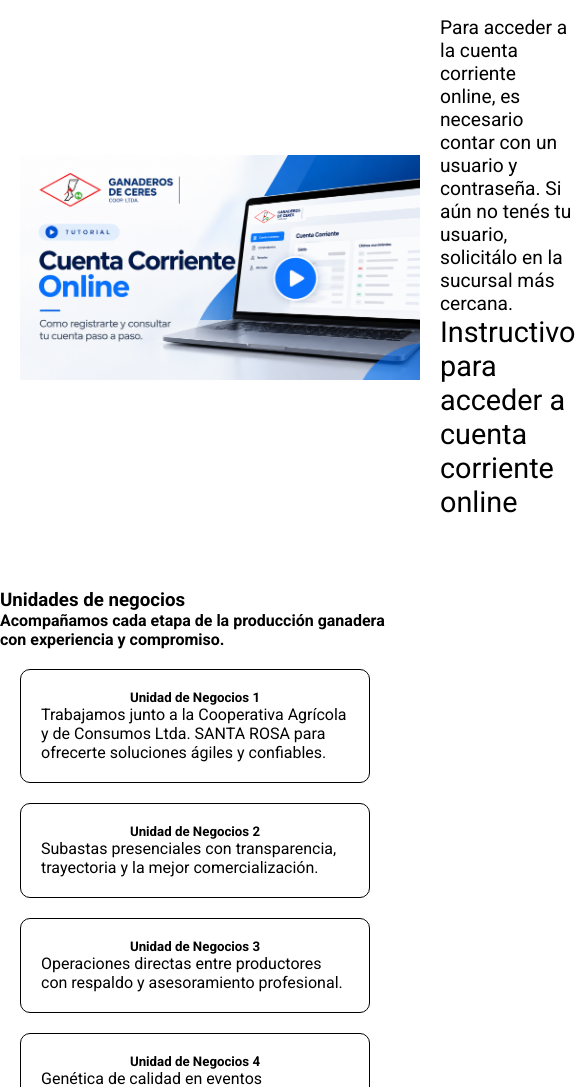
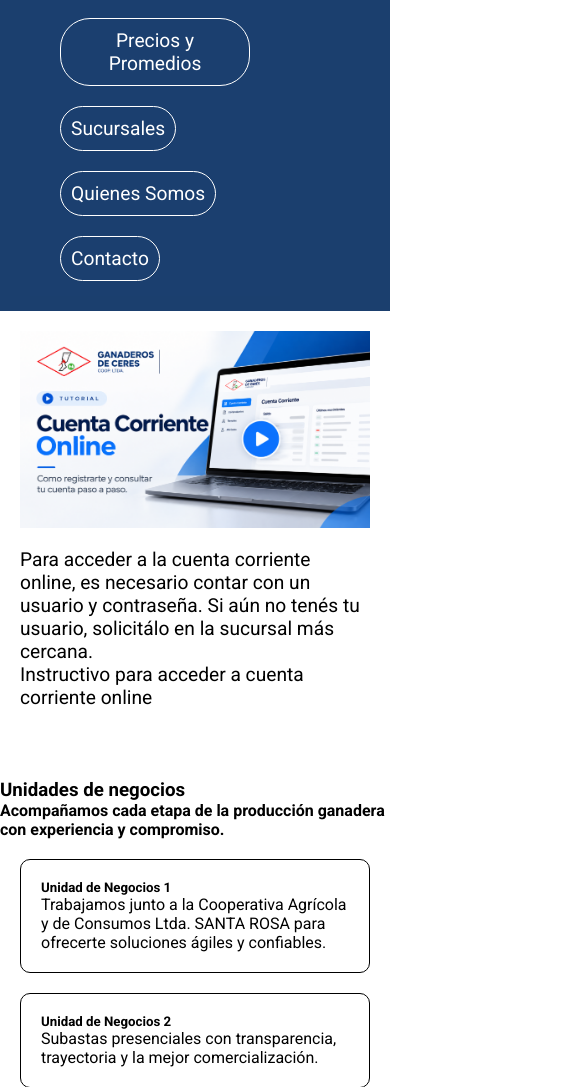
Before and after one commit to martogliof1-lgtm/Preentrega-3-layouts-con-Flexbox-y-box-model, a plain HTML site: page index.html in a window 390 px wide. Shown: the part 180-1267 px from the top of the page, 585 px wide, since content can reach past the window. Drawn offline with Linux system fonts and the light colour scheme.

Commit message:
Layout responsive con Grid y breakpoint 1024px

```diff
--- a/css/styles.css
+++ b/css/styles.css
@@ -3,6 +3,10 @@
   box-sizing: border-box;
   margin: 0;
   padding: 0;
+}
+img {
+  max-width: 100%;
+  height: auto;
 }
 /*logo, nombre de la cooperativa y menu*/
 .H1GDC, .H2CL{
@@ -22,6 +26,7 @@
 }
 /*estilos de barra de navegacion*/
 .barraprincipal{
+  flex-wrap: wrap;
   display: flex;
   justify-content: space-between;
   align-items: center;
@@ -46,14 +51,13 @@
 }
 .menu a{
   display: block;
-  white-space: nowrap;
   border: 1.2px solid #ffffff;
-  font-size: 1.2rem;
   text-decoration: none;
   text-align: center;
   padding: 10px;
   border-radius: 30px;
   cursor: pointer;
+  font-size: 1.2rem;
 }
 .menu a:hover {
     background-color: #ffffff;
@@ -63,7 +67,6 @@
 a{
   text-decoration: none;
   color: inherit;
-  font-size: 1.8rem;
 }
 header{
   display: flex;
@@ -73,17 +76,24 @@ header{
   padding: 15px 30px;
   background-color: #1B3F6E;
 }
+/*redes sociales - iconos*/
 .social-icon img{
   display: flex;
   width: 30px;
   height: auto;
-  align-items: left;
   text-decoration: none;
   color: #FFFFFF;
+}
+.redes-sociales{
+  display: flex;
+  justify-content: center;
+  gap: 20px;
+  padding: 20px;
 }
 /* lista de menu de navegacion*/
 ul{
   list-style: none;
+  flex-wrap: wrap;
   text-decoration: none;
   display: flex;
   color: #FFFFFF;
@@ -99,11 +109,18 @@ body{
 /*instructivo de como usar la pagina*/
 .instructivo-img{
   display: block;
-  width: 400px;
+  max-width: 100%;
   height: auto;
 }
+/* con el resto de tus reglas */
+.instructivo-img { grid-area: imagen; max-width: 100%;
+}
+.instructivo-texto { grid-area: texto;
+}
 .instructivo{
-  display: flex;
+  display: grid;
+  grid-template-areas: "imagen" "texto";
+  grid-template-columns: 1fr;
   align-items: center;
   gap: 20px;
   padding: 20px;
@@ -113,27 +130,22 @@ body{
 }
 /*tarjetas*/
 .tarjetas{
-  display: flex;
+  display: grid;
+  grid-template-columns: repeat(auto-fit, minmax(300px, 1fr));
   gap: 20px;
-  flex-wrap: wrap;
   padding: 20px;
 }
 .tarjeta{
-  display: flex;
-  flex-direction: column;
   padding: 20px;
   border: 1px solid #000000;
   border-radius: 10px;
-  flex: 1 1 300px;
-  align-items: center;
-  justify-content: center;
+  display: flex;
+  flex-direction: column;
 }
 .tarjeta.destacada{
   font-size: 1.2rem;
   margin-bottom: 10px;
-  flex-basis: 100%;
-  flex-grow: 0;
-  flex-direction: column;
+  grid-column: 1 / -1;
 }
 .tarjeta.destacada p{
   font-size: 3rem;
@@ -164,3 +176,21 @@ main{
   font-size: 1rem;
   color: #6f6f6f;
 }
+.identidad{
+  flex-direction: column;
+}
+/* al final del archivo */
+@media (min-width: 1024px) {
+  .instructivo {
+    grid-template-areas: "imagen texto";
+    grid-template-columns: 1fr 1fr;
+  }
+  .instructivo-img { max-width: 400px; }
+}
+/*contenido de formulario de contactos*/
+.content{
+  display: flex;
+  flex-direction: column;
+  gap: 20px;
+  padding: 20px;
+}
--- a/index.html
+++ b/index.html
@@ -61,9 +61,11 @@
     </header>
         <main>
             <section class="instructivo">
-                <img class="instructivo-img" src="./assets/miniatura-instructivo.png" alt="Cuenta corriente online" width="400" height="240">
-                <div>
-                    <p>Para acceder a la cuenta corriente online, es necesario contar con un usuario y contraseña. Si aún no tenés tu
+                <img class="instructivo-img" src="./assets/miniatura-instructivo.png" alt="Cuenta corriente online" width="400"
+                    height="240">
+                <div class="instructivo-texto">
+                    <p>Para acceder a la cuenta corriente online, es necesario contar con un usuario y contraseña. Si aún no tenés
+                        tu
                         usuario, solicitálo en la sucursal más cercana.</p>
                     <a href="https://www.ganaderosdeceres.com/instructivo-cuenta-corriente-online" target="_blank">Instructivo para
                         acceder a cuenta corriente online</a>
```
